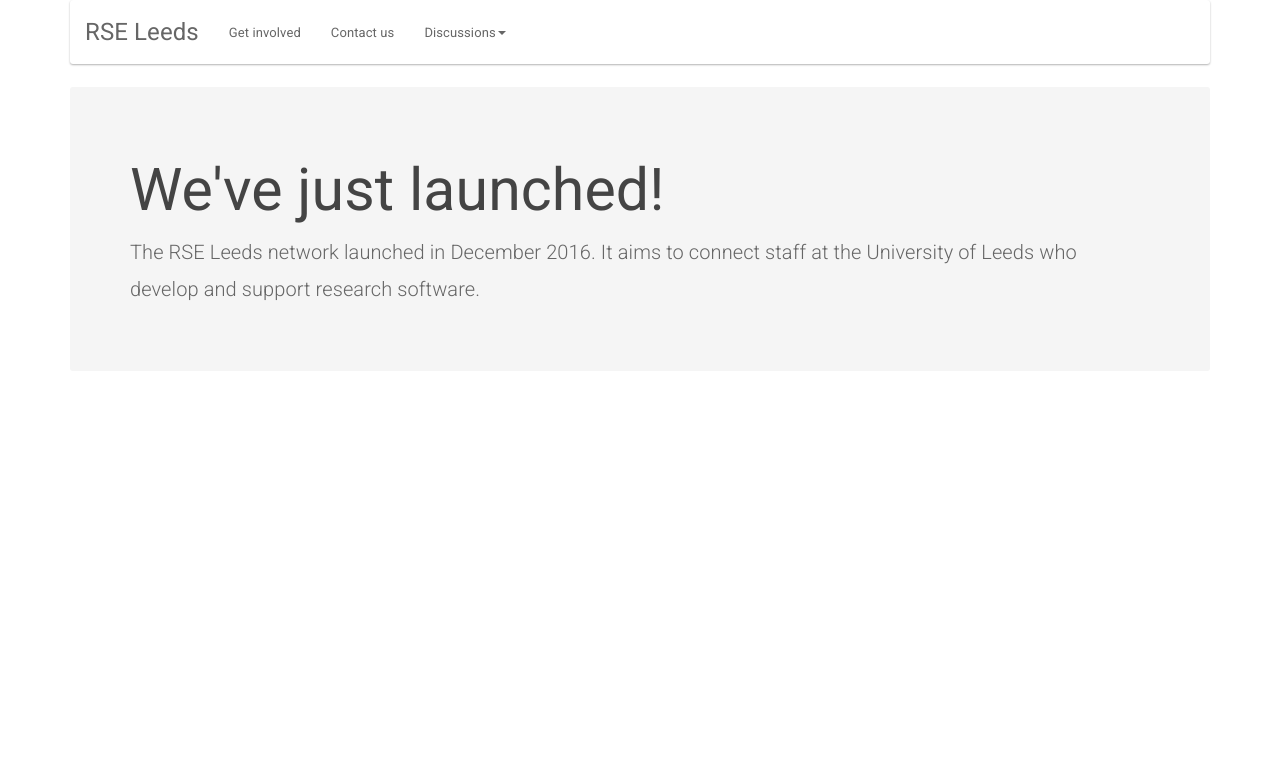
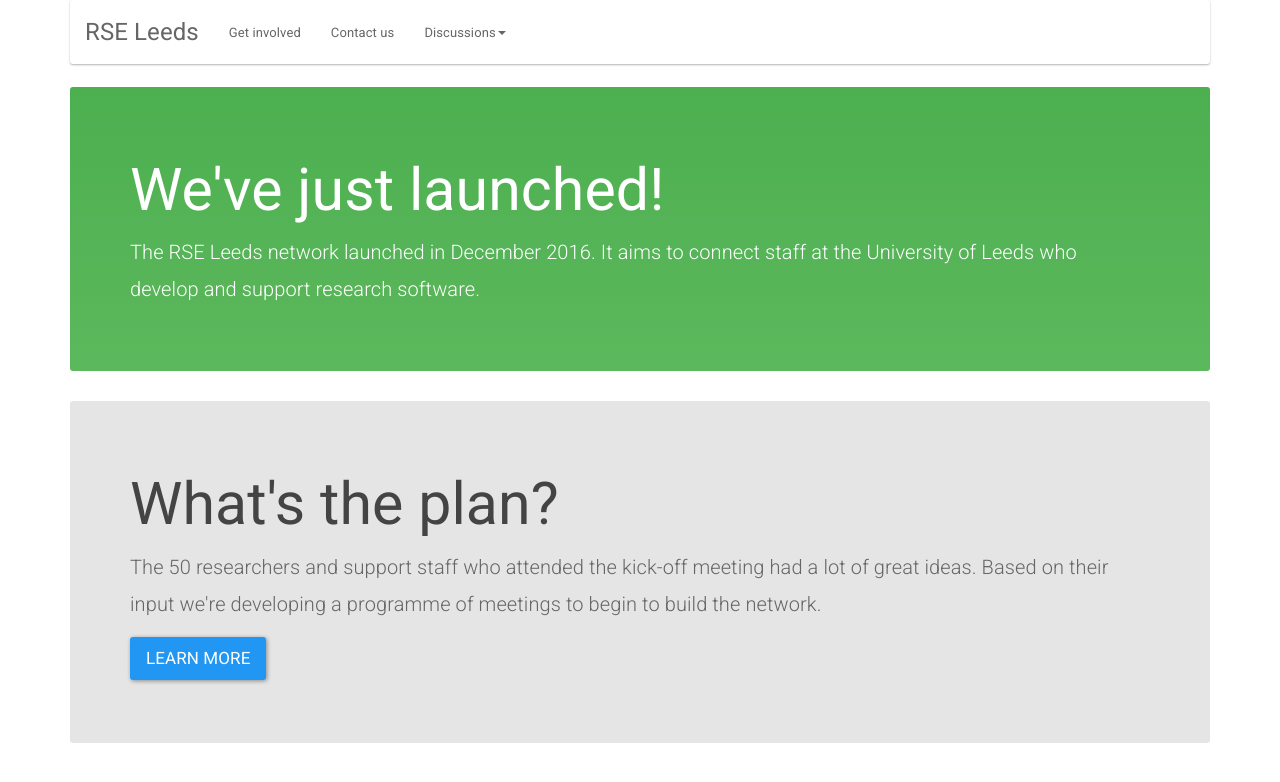
Before and after one commit to rseleeds/rseleeds.github.io, a Jekyll site: the page built from index.html, in a window 1280 px wide. Shown: the top 782 px of the page. Built offline with Jekyll 4.4.1, drawn with Linux system fonts in a browser that asks for light colours; nearby versions of some CDN libraries.

Commit message:
Added jumbotron with link to the events page

```diff
--- a/index.html
+++ b/index.html
@@ -2,7 +2,13 @@
 layout: default
 title: Home
 ---
-        <div class="jumbotron index-jumbotron">
+        <div class="jumbotron green-jumbotron">
             <h1>We've just launched!</h1>
             <p>The RSE Leeds network launched in December 2016. It aims to connect staff at the University of Leeds who develop and support research software.</p>
         </div>
+
+        <div class="jumbotron grey-jumbotron">
+            <h1>What's the plan?</h1>
+            <p>The 50 researchers and support staff who attended the kick-off meeting had a lot of great ideas. Based on their input we're developing a programme of meetings to begin to build the network.</p>
+            <p><a href="/events.html" class="btn btn-primary btn-lg">Learn more</a></p>
+        </div>
```
